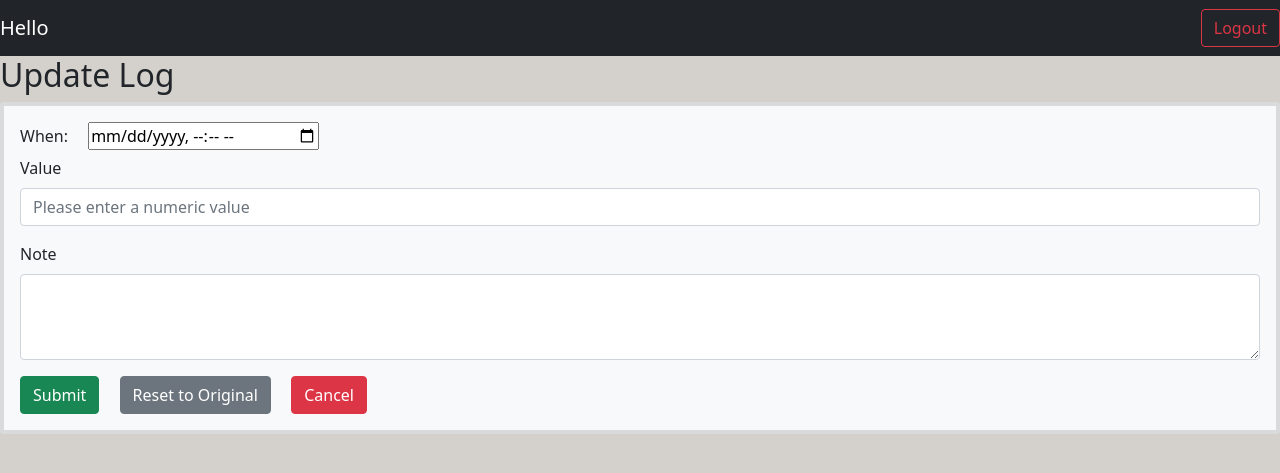
After one commit to harishsahadev/QuantifiedSelf-App, a Flask app: template templates/update_numeric.html in a window 1280 px wide. The commit adds this page. Shown: the top 473 px of the page. Run offline with Flask 2, Linux system fonts and the light colour scheme; the template is opened without the code that fills it, so the values that code supplies are empty.

Commit message:
update log for numeric

```diff
--- a/application/controllers.py
+++ b/application/controllers.py
@@ -168,25 +168,19 @@ def logs(trackerid):
             log = Logs(trackerid=trackerid, value=request.form["value"], note=request.form["note"], datetime=date_time)
             db.session.add(log)
             db.session.commit()
-            return redirect(url_for('dashboard', userid=session["user"]))
 
         if tracker.type == "Muliple Choice":
             log = Logs(trackerid=trackerid, value=request.form["choice"], note=request.form["note"], datetime=date_time)
             db.session.add(log)
             db.session.commit()
-            return redirect(url_for('dashboard', userid=session["user"]))
 
         if tracker.type == "Boolean":
             log = Logs(trackerid=trackerid, value=request.form["choice"], note=request.form["note"], datetime=date_time)
             db.session.add(log)
             db.session.commit()
-            return redirect(url_for('dashboard', userid=session["user"]))
 
         if tracker.type == "Time Duration":
-
             pass
-
-
 
         return redirect(url_for('dashboard', userid=session["user"]))
 
@@ -201,40 +195,59 @@ def trackers(trackerid):
     return render_template("tracker_log.html",logs=logs, userid=session["user"],tracker=tracker, username=session["username"], title="Tracker Logs")
 
 
-@app.route("/dashboard/log_update/<int:trackerid>", methods=["GET","POST"])
-def log_update(trackerid):
+@app.route("/dashboard/log_update/<int:logid>", methods=["GET","POST"])
+def log_update(logid):
     if "user" not in session:
         return redirect(url_for("index"))
 
-    #user = User.query.filter_by(userid=session["user"]).first
-    logs = Logs.query.filter_by(trackerid=trackerid).all()
-    tracker = Tracker.query.filter_by(trackerid=trackerid).first()
-    time_now = datetime.datetime.now().strftime("%Y-%m-%dT%H:%M")
 
-    return "<h1>Work in Progress</h1>"
+    log = Logs.query.filter_by(logid=logid).first()
+    tracker = Tracker.query.filter_by(trackerid=log.trackerid).first()
+    dt = str(log.datetime)
+    date_time = dt[0:10]+"T"+dt[11:16]
+
 
     if request.method == "GET":
 
         if tracker.type == "Numeric":
-            return render_template('log_update.html', title="LOG", userid=session["user"], username=session["username"], time_now=time_now, tracker=tracker)
+            return render_template('update_numeric.html', title="LOG update", userid=session["user"], username=session["username"], log=log, date_time=date_time)
 
         if tracker.type == "Muliple Choice":
-            mcqs = MultipleChoice.query.filter_by(trackerid=trackerid).all()
-            return render_template('log_update.html', title="LOG", userid=session["user"], username=session["username"], time_now=time_now, mcqs=mcqs, tracker=tracker, )
+            mcqs = MultipleChoice.query.filter_by(trackerid=log.trackerid).all()
+            return render_template('update_mcq.html', title="LOG update", userid=session["user"], username=session["username"], log=log, trackername=tracker.trackername, mcqs=mcqs, date_time=date_time)
 
         if tracker.type == "Boolean":
-            return render_template('log_update.html', title="LOG", userid=session["user"], username=session["username"], tracker=tracker, time_now=time_now)
+            return render_template('update_boolean.html', title="LOG update", userid=session["user"], username=session["username"], log=log, trackername=tracker.trackername, date_time=date_time)
+
+        if tracker.type == "Time Duration":
+            pass
+
+    if request.method == "POST":
+
+        date_time = datetime.datetime.strptime(request.form["datetime"], "%Y-%m-%dT%H:%M")
+
+        if tracker.type == "Numeric":
+            log.datetime = date_time
+            log.value = request.form["value"]
+            log.note = request.form["note"]
+            db.session.commit()
+
+        if tracker.type == "Muliple Choice":
+            pass
+
+        if tracker.type == "Boolean":
+            pass
 
         if tracker.type == "Time Duration":
             pass
 
 
-    return render_template("log_update.html",logs=logs, userid=session["user"], tracker=tracker, username=session["username"], title="Log Update")
+
+        return redirect(url_for("trackers", trackerid=log.trackerid))
 
 
-
-@app.route("/dashboard/log_delete/<int:trackerid>", methods=["GET","POST"])
-def log_delete(trackerid):
+@app.route("/dashboard/log_delete/<int:logid>", methods=["GET","POST"])
+def log_delete(logid):
     if "user" not in session:
         return redirect(url_for("index"))
     return "<p>work in progress</p>"
--- a/templates/logs.html
+++ b/templates/logs.html
@@ -1,5 +1,6 @@
 {% extends "base.html" %}
 {% block main_content %}
+
     <h2>Add Log </h2>
     <form class='card p-3 bg-light border-4' action="{{ url_for('logs', trackerid=trackerid) }}" method="POST" id="add-logs-form">
         <div>
--- a/templates/tracker_log.html
+++ b/templates/tracker_log.html
@@ -19,8 +19,8 @@
             <td>{{ log['value'] }}</td>
             <td>{{ log['note'] }}</td>
             <td style='text-align:center; vertical-align:middle'>
-                <a href="{{ url_for('log_update', trackerid=tracker.trackerid) }}" type="button" class="btn btn-secondary btn-sm">Edit Tracker</a>&nbsp;
-                <a href="{{ url_for('log_delete', trackerid=tracker.trackerid) }}" type="button" class="btn btn-danger btn-sm">Delete Tracker</a>
+                <a href="{{ url_for('log_update', logid=log.logid) }}" type="button" class="btn btn-secondary btn-sm">Edit Log</a>&nbsp;
+                <a href="{{ url_for('log_delete', logid=log.logid) }}" type="button" class="btn btn-danger btn-sm">Delete Log</a>
             </td>
         </tr>
         {% endfor %}
--- /dev/null
+++ b/templates/update.html
@@ -0,0 +1,24 @@
+{% extends "base.html" %}
+{% block main_content %}
+
+    <h2>Update Log </h2>
+    <form class='card p-3 bg-light border-4' action="{{ url_for('log_update', logid=log.logid) }}" method="POST" id="update-logs-form">
+        <div>
+            <label class="form-label" for="datetime">When:&emsp;</label>
+            <input id="date-time" type="datetime-local" name="datetime" value="{{ date_time }}">
+        </div>
+
+        {% block update_value %}{% endblock %}
+
+        <div class="mb-3">
+            <label class="form-label">Note</label>
+            <textarea class="form-control" name="note" id="note" rows="3">{{ log.note }}</textarea>
+        </div>
+        <div class="form-group">
+            <button type="submit" class="btn btn-success">Submit</button>&emsp;
+            <button type="reset" class="btn btn-secondary">Reset to Original</button>&emsp;
+            <a href="{{ url_for('trackers', trackerid=log.trackerid) }}" class="btn btn-danger" type="button" >Cancel</a>
+        </div>
+    </form>
+
+{% endblock main_content%}
--- /dev/null
+++ b/templates/update_numeric.html
@@ -0,0 +1,9 @@
+{% extends "update.html" %}
+{% block update_value %}
+
+    <div class="mb-3">
+        <label class="form-label" >Value</label>
+        <input type="number" class="form-control" placeholder="Please enter a numeric value" value="{{ log.value }}" name="value" id="value" required>
+    </div>
+
+{% endblock update_value %}
```
Also changed, not shown: templates/log_update.html (deleted, +0 -23 lines), templates/logs_boolean.html (+4 -3 lines), templates/update_mcq.html (added, +16 -0 lines), db_directory/project_db.sqlite3, 1 other file.
